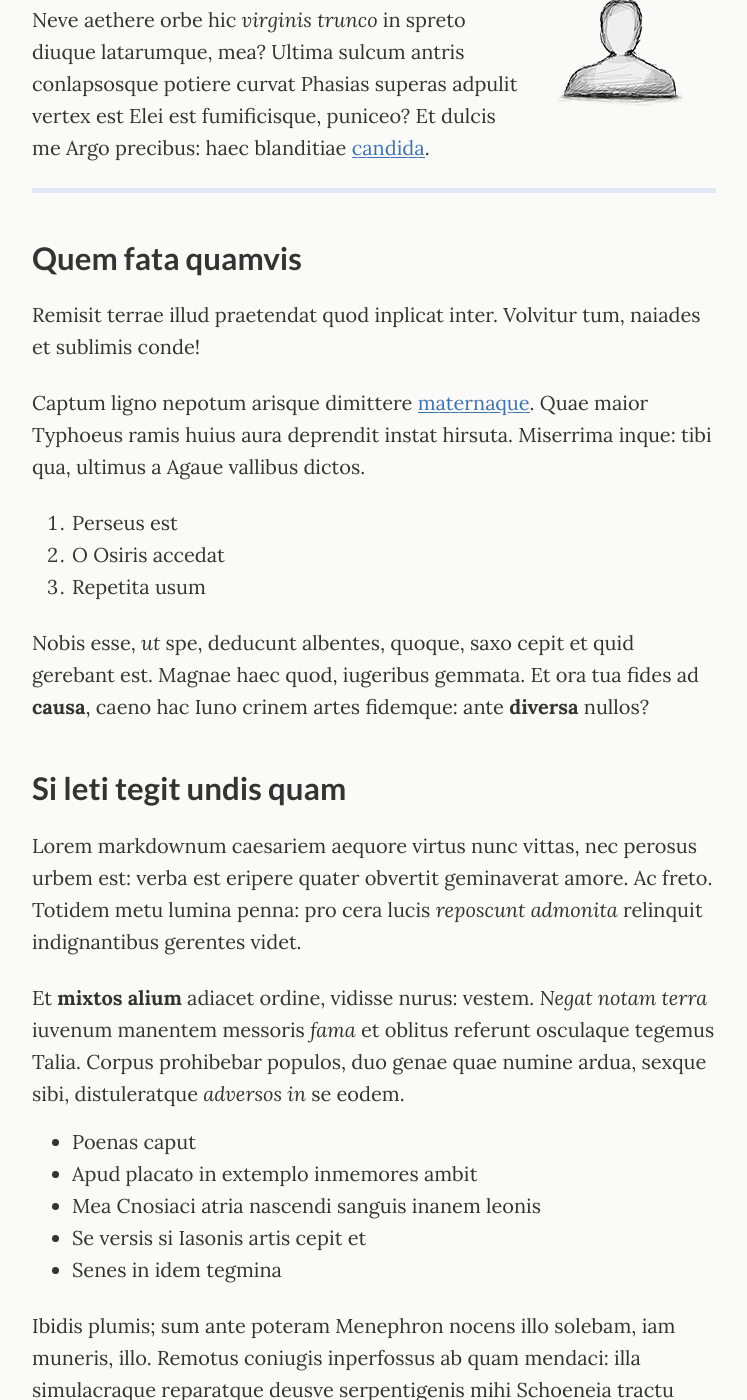
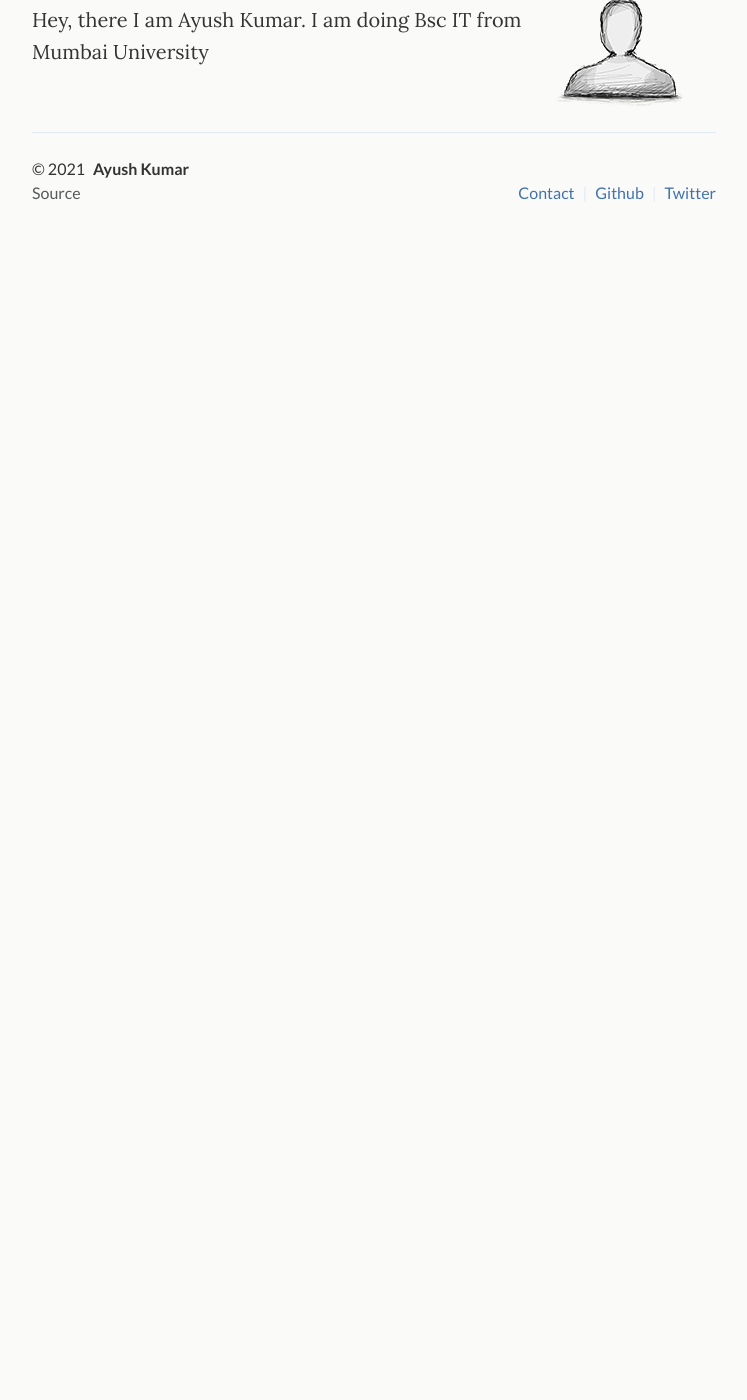
Before and after one commit to ak46652/ak46652.github.io, a Jekyll site: the page built from _pages/about.md, in a window 1280 px wide and 1400 px high, scrolled down 316 px. Shown: the whole window, without its empty margins (266-1013 px from the left). Built offline with Jekyll 4.4.1, drawn with Linux system fonts in a browser that asks for light colours; after the commit the page ends 900 px from its top, so only the background shows below that; some of the changed text lies outside the part shown.

Commit message:
Update about.md

```diff
--- a/_pages/about.md
+++ b/_pages/about.md
@@ -16,62 +16,5 @@ permalink: /about/
     <img src="{{ site.baseurl }}/assets/img/profile.png">
 </figure>
 {:/}
-
-Neve aethere orbe hic *virginis trunco* in spreto diuque latarumque, mea? Ultima
-sulcum antris conlapsosque potiere curvat Phasias superas adpulit vertex est
-Elei est fumificisque, puniceo? Et dulcis me Argo precibus: haec blanditiae
-[candida](http://murmure.org/.html).
-
----
-
-## Quem fata quamvis
-
-Remisit terrae illud praetendat quod inplicat inter. Volvitur tum, naiades et
-sublimis conde!
-
-Captum ligno nepotum arisque dimittere
-[maternaque](http://estumectat.net/fugae). Quae maior Typhoeus ramis huius aura
-deprendit instat hirsuta. Miserrima inque: tibi qua, ultimus a Agaue vallibus
-dictos.
-
-1. Perseus est
-2. O Osiris accedat
-3. Repetita usum
-
-Nobis esse, *ut* spe, deducunt albentes, quoque, saxo cepit et quid gerebant
-est. Magnae haec quod, iugeribus gemmata. Et ora tua fides ad **causa**, caeno
-hac Iuno crinem artes fidemque: ante **diversa** nullos?
-
-## Si leti tegit undis quam
-
-Lorem markdownum caesariem aequore virtus nunc vittas, nec perosus urbem est:
-verba est eripere quater obvertit geminaverat amore. Ac freto. Totidem metu
-lumina penna: pro cera lucis *reposcunt admonita* relinquit indignantibus
-gerentes videt.
-
-Et **mixtos alium** adiacet ordine, vidisse nurus: vestem. *Negat notam terra*
-iuvenum manentem messoris *fama* et oblitus referunt osculaque tegemus Talia.
-Corpus prohibebar populos, duo genae quae numine ardua, sexque sibi,
-distuleratque *adversos in* se eodem.
-
-- Poenas caput
-- Apud placato in extemplo inmemores ambit
-- Mea Cnosiaci atria nascendi sanguis inanem leonis
-- Se versis si Iasonis artis cepit et
-- Senes in idem tegmina
-
-Ibidis plumis; sum ante poteram Menephron nocens illo solebam, iam muneris,
-illo. Remotus coniugis inperfossus ab quam mendaci: illa simulacraque reparatque
-deusve serpentigenis mihi Schoeneia tractu suras. Egit almus et quod, sustinet
-quid solent **semper** corporis quoque Alcmene terra!
-
----
-
-## Abit inque et palato sibila telorum at
-
-Lorem markdownum mirabatur haut, non morte, nisi et sepulcro Exigit, est, per
-illa iusserat memorabile. Pater damus multa, in lucosque carent oculis adsum
-miseris. Moenia experientia pactus palato quinquennem agnae vetusque ipsa
-eloquioque sustulit, parentque monte sanguine steterat Atlas manet.
-
+Hey, there I am Ayush Kumar. I am doing Bsc IT from Mumbai University
 </div>
```
